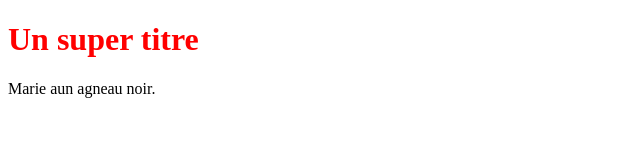
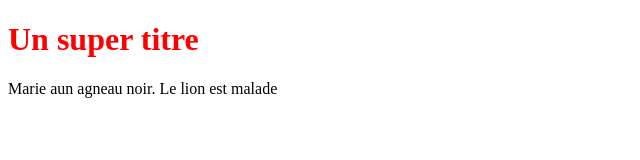
Before and after one commit to mephisto6666/PremierProjet, a plain HTML site: page index.html in a window 1280 px wide. Shown: the whole page, without its empty margins (0-640 px from the left). Drawn offline with Linux system fonts and the light colour scheme.

Commit message:
commit du lion maladde

```diff
--- a/index.html
+++ b/index.html
@@ -7,5 +7,6 @@
 <body>
     <h1>Un super titre</h1>
     Marie aun agneau noir.
+    Le lion est malade
 </body>
 </html>
```
